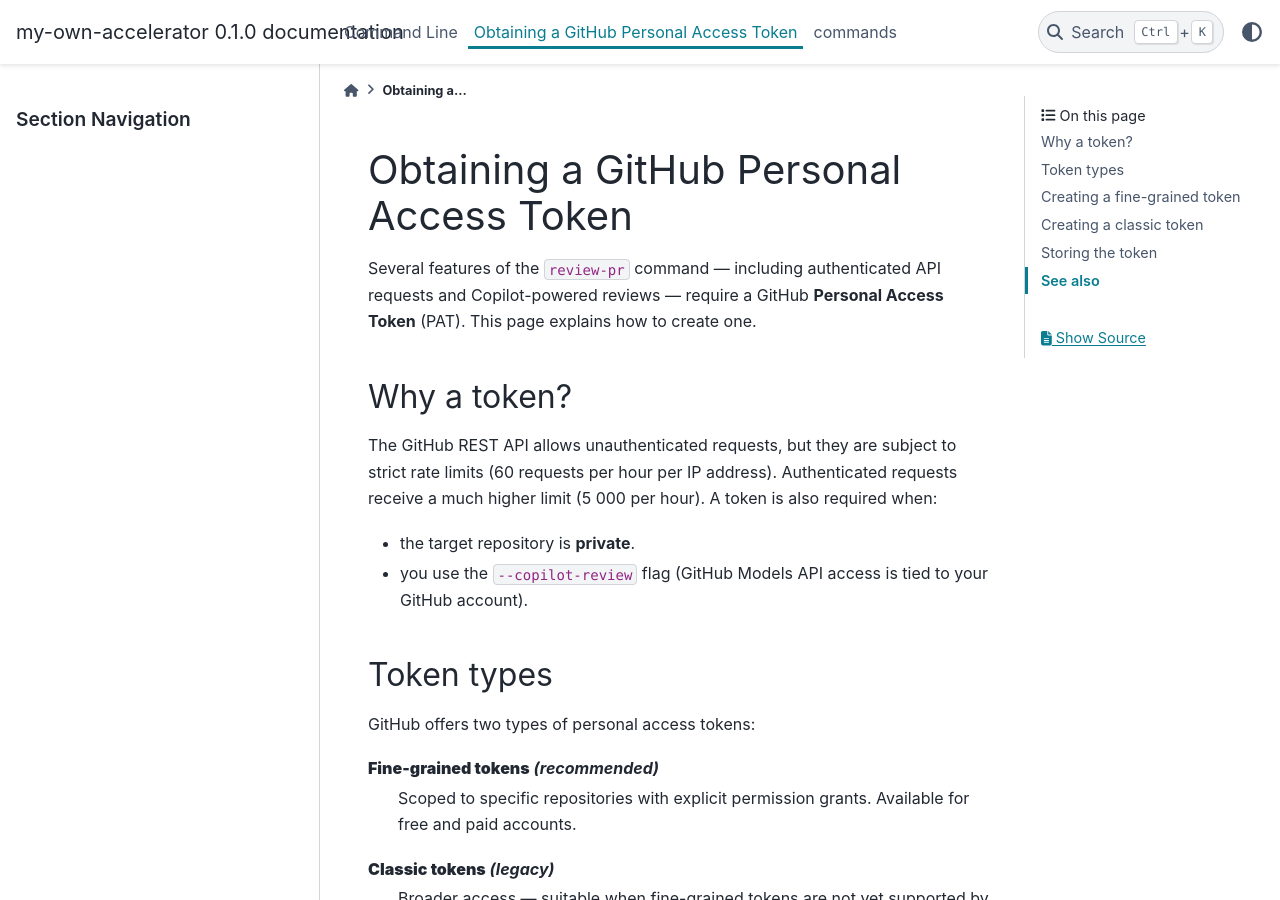
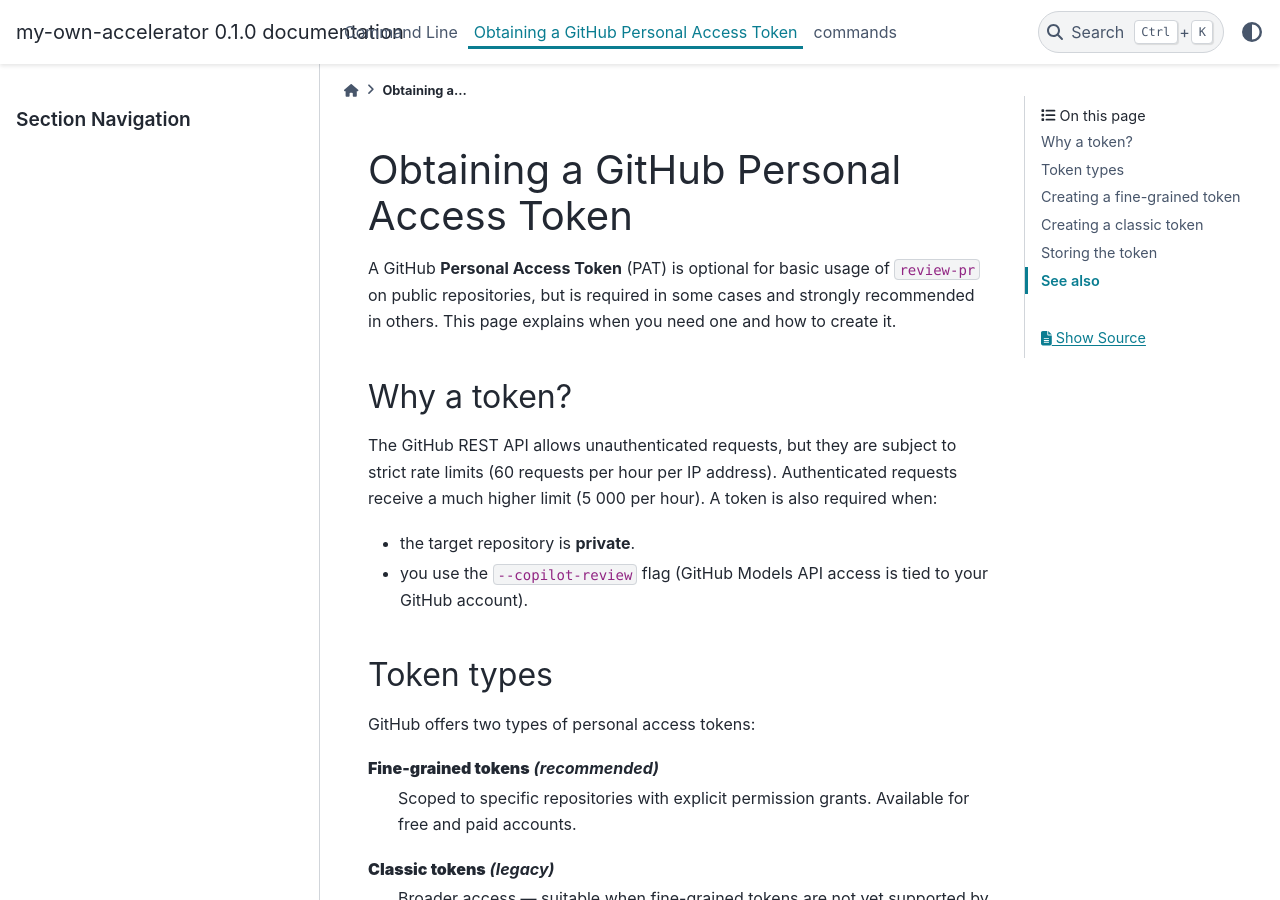
Before and after one commit to xadupre/my-own-accelerator, a Sphinx documentation site: the page built from docs/cmds/github_token.rst, in a window 1280 px wide and 900 px high. Built offline with Sphinx 7.4.7 and the PyData theme 0.15.4, drawn with Linux system fonts in a browser that asks for light colours.

Commit message:
docs: clarify token is optional for public repos in github_token.rst
Agent-Logs-Url: https://github.com/xadupre/my-own-accelerator/sessions/8b036d51-dca4-4594-ac67-9110d0d8ea19

Co-authored-by: xadupre <22452781+xadupre@users.noreply.github.com>

```diff
--- a/docs/cmds/github_token.rst
+++ b/docs/cmds/github_token.rst
@@ -1,9 +1,10 @@
 Obtaining a GitHub Personal Access Token
 ========================================
 
-Several features of the ``review-pr`` command — including authenticated API
-requests and Copilot-powered reviews — require a GitHub
-**Personal Access Token** (PAT).  This page explains how to create one.
+A GitHub **Personal Access Token** (PAT) is optional for basic usage of
+``review-pr`` on public repositories, but is required in some cases and
+strongly recommended in others.  This page explains when you need one and
+how to create it.
 
 Why a token?
 ------------
```
